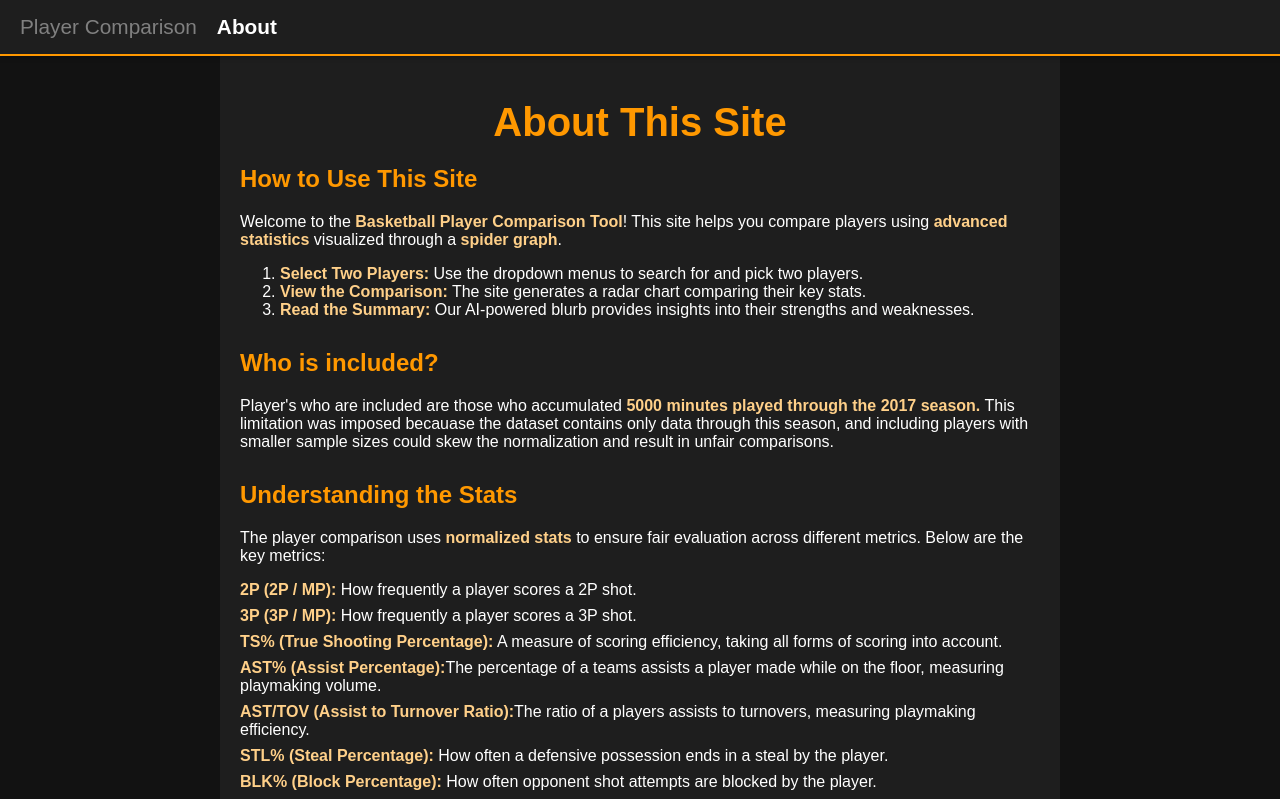
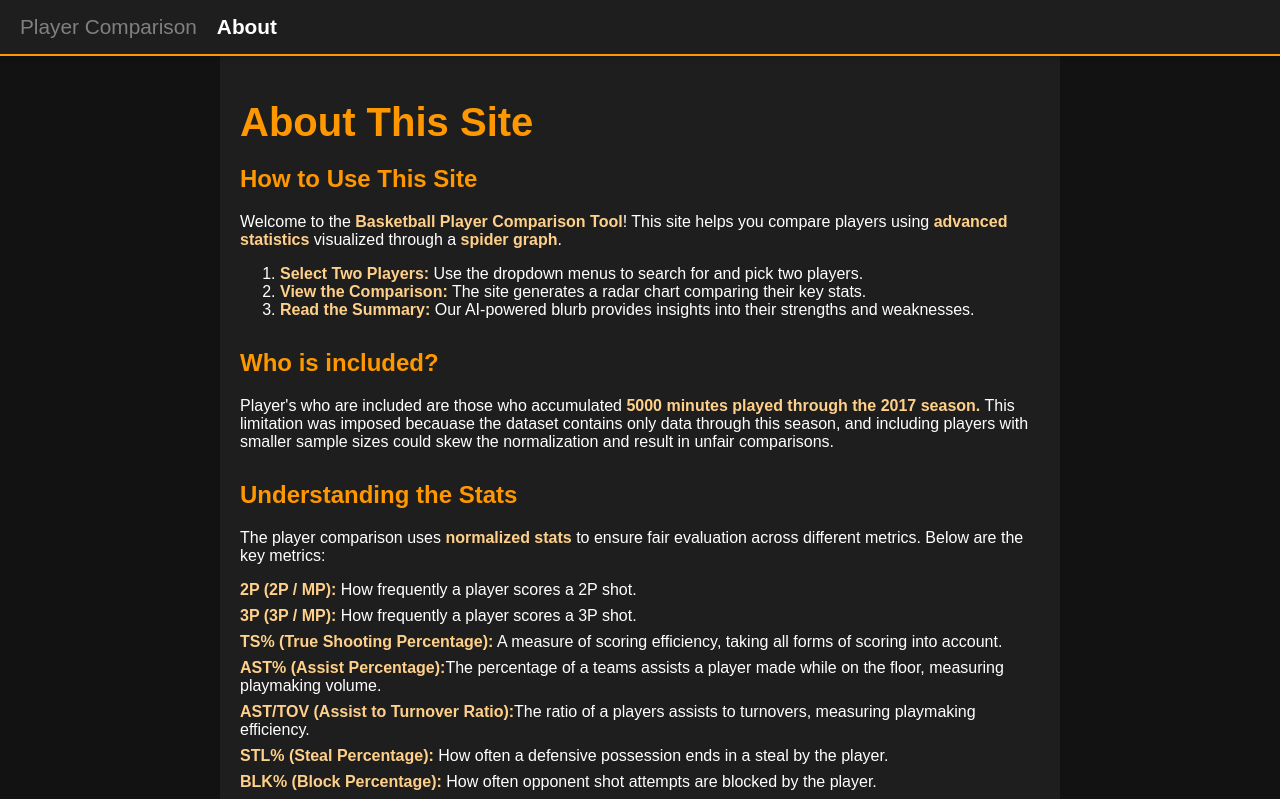
Before and after one commit to roadgoat19/StatSphere, a React (Vite) app in the folder playercomp/: page /about in a window 1280 px wide. Shown: the top 799 px of the page. Built offline with nearby package versions, Linux system fonts and the light colour scheme.

Commit message:
minor ui fix

```diff
--- a/playercomp/src/About.css
+++ b/playercomp/src/About.css
@@ -10,6 +10,10 @@
 
   .about-section {
     margin-bottom: 30px;
+  }
+
+  h1 {
+    text-align: left
   }
 
   h1, h2, h3 {
--- a/playercomp/src/PlayerComparison.css
+++ b/playercomp/src/PlayerComparison.css
@@ -34,8 +34,7 @@
   max-width: 600px; /* Prevents it from getting too large */
   height: auto; /* Adjusts height dynamically */
   padding: 10px;
-  background-color: #1e1e1e;
-  box-shadow: 0 4px 6px rgba(0, 0, 0, 0.1);
+  background-color: #121212;
   overflow: hidden; /* Prevents content from overflowing */
 }
 
```
